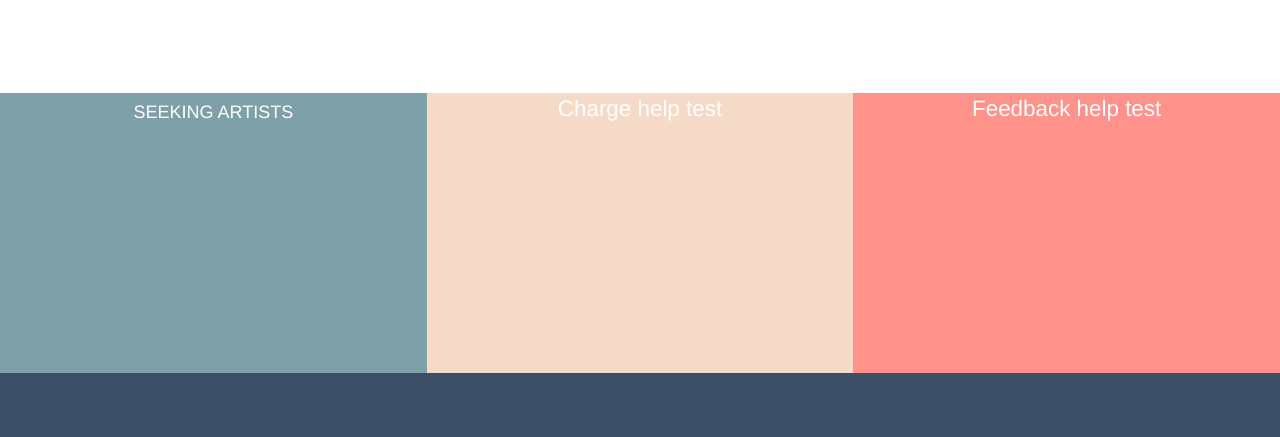
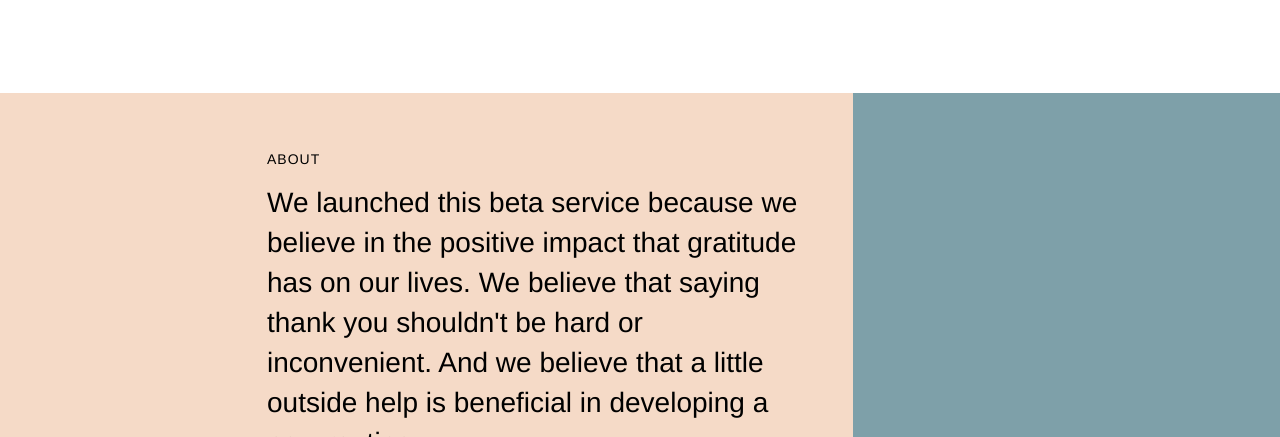
Before and after one commit to lukef02/thank-you, a plain HTML site: page index.html in a window 1280 px wide. Shown: the part 1940-2377 px from the top of the page. Drawn offline with nearby package versions, Linux system fonts and the light colour scheme; a web font is replaced by a local one.

Commit message:
About Us Text

```diff
--- a/custom.css
+++ b/custom.css
@@ -94,7 +94,7 @@ p.how {
 .btn-primary {
   background: black;
   border: 0 none;
-  padding: 1em 1em;
+  padding: 1em 3em;
   text-transform: uppercase;
   letter-spacing: 1px;
 }
@@ -116,20 +116,41 @@ div {
 }
 
 .info-square {
-min-height: 20em;
+min-height: 35em;
 text-align: center;
 color: white !important;
 }
 
 .info-square:hover {
-  background-color: white;
+}
+
+.about-section {
+  text-align: left;
+  margin-left: 18em;
+  margin-top: 4em;
+  color: black;
+}
+
+
+.about-header {
+  font-weight: 200;
+  font-size: 1em !important;
+  margin-bottom: 1em;
+  letter-spacing: 1px;
+}
+
+.about-description {
+  font-weight: 500;
+  font-size: 2em !important;
+  margin-bottom: 1em;
+  padding-right:1em;
+}
+
+.why-charge {
+  background-color: #7EA0a9;
 }
 
 .artist-help {
-  background-color: #7EA0a9;
-}
-
-.why-charge {
   background-color: #f5dac7;
 }
 
--- a/index.html
+++ b/index.html
@@ -109,20 +109,37 @@
 </div>
 
  <!-- Info Squares -->
+
+
+
+
  <div class="container-fluid" style="padding-top:2em;">
-        <div class="row">
-          <div class="col-md-4 artist-help info-square">
-              <h4>SEEKING ARTISTS</h4>
+    <div class="row">
+          <div class="col-md-8 artist-help info-square">
+
+            <div class="about-section">
+                <p class="about-header">ABOUT</p>
+                <div>
+                    <p class="about-description"> We launched this beta service because we believe in the positive impact that gratitude has on our lives. We believe that saying thank you shouldn't be hard or inconvenient. And we believe that a little outside help is beneficial in developing a new routine. </p>
+                </div>
+                <div style="padding-top:1em;">
+                    <button type="button" class="btn btn-primary" href="#">Sign Up</button>
+                  </div>
+            </div>
+
+
           </div>
           <div class="col-md-4 why-charge info-square">
-                <p>Charge help test</p>
+              <div class="row">
+                <div class="col-md-4">
+                </div>
+                <div class="col-md-4">
+                  </div>
+              </div>
+          </div>
+    </div>
+</div>
 
-            </div>
-            <div class="col-md-4 feedback info-square">
-                    <p>Feedback help test</p>
-                </div>
-        </div>
-</div>
 
 
  <!-- Footer -->
```
